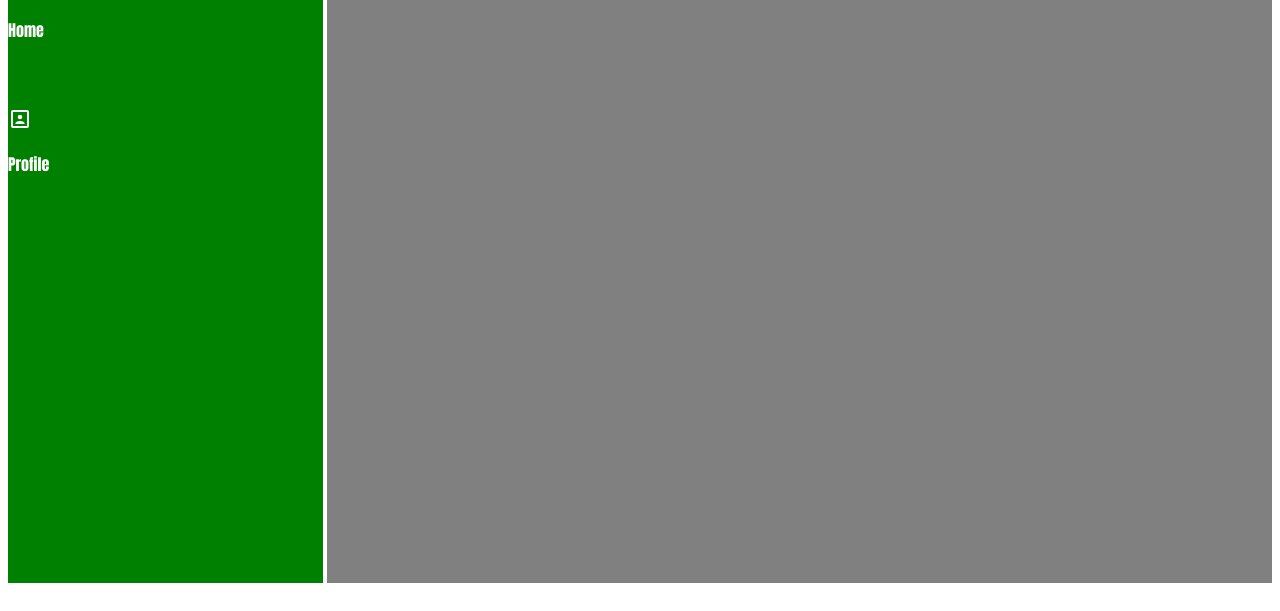
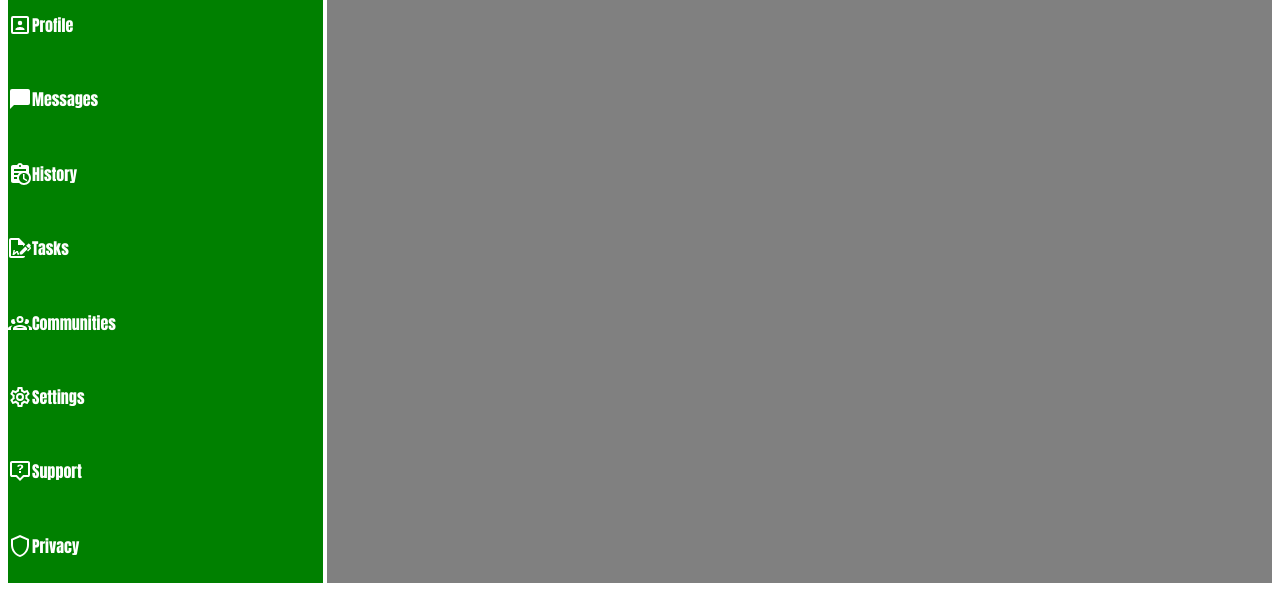
Before and after one commit to afoxbr/admin-dashboard, a plain HTML site: page index.html in a window 1280 px wide. Shown: the part 189-800 px from the top of the page. Drawn offline with Linux system fonts and the light colour scheme.

Commit message:
Fill sidebar

```diff
--- a/index.html
+++ b/index.html
@@ -48,13 +48,48 @@
                 </svg>
                 <p>Profile</p>
             </div>
-            <div class="side"></div>
-            <div class="side"></div>
-            <div class="side"></div>
-            <div class="side"></div>
-            <div class="side"></div>
-            <div class="side"></div>
-            <div class="side"></div>
+            <div class="side">
+                <svg style="width:24px;height:24px" viewBox="0 0 24 24">
+                    <path fill="currentColor" d="M20,2H4A2,2 0 0,0 2,4V22L6,18H20A2,2 0 0,0 22,16V4C22,2.89 21.1,2 20,2Z" />
+                </svg>
+                <p>Messages</p>
+            </div>
+            <div class="side">
+                <svg style="width:24px;height:24px" viewBox="0 0 24 24">
+                    <path fill="currentColor" d="M21 11.11V5C21 3.9 20.11 3 19 3H14.82C14.4 1.84 13.3 1 12 1S9.6 1.84 9.18 3H5C3.9 3 3 3.9 3 5V19C3 20.11 3.9 21 5 21H11.11C12.37 22.24 14.09 23 16 23C19.87 23 23 19.87 23 16C23 14.09 22.24 12.37 21 11.11M12 3C12.55 3 13 3.45 13 4S12.55 5 12 5 11 4.55 11 4 11.45 3 12 3M6 7H18V9H6V7M9.08 17H6V15H9.08C9.03 15.33 9 15.66 9 16S9.03 16.67 9.08 17M6 13V11H11.11C10.5 11.57 10.04 12.25 9.68 13H6M16 21C13.24 21 11 18.76 11 16S13.24 11 16 11 21 13.24 21 16 18.76 21 16 21M16.5 16.25L19.36 17.94L18.61 19.16L15 17V12H16.5V16.25Z" />
+                </svg>
+                <p>History</p>
+            </div>
+            <div class="side">
+                <svg style="width:24px;height:24px" viewBox="0 0 24 24">
+                    <path fill="currentColor" d="M19.7 12.9L14 18.6H11.7V16.3L17.4 10.6L19.7 12.9M23.1 12.1C23.1 12.4 22.8 12.7 22.5 13L20 15.5L19.1 14.6L21.7 12L21.1 11.4L20.4 12.1L18.1 9.8L20.3 7.7C20.5 7.5 20.9 7.5 21.2 7.7L22.6 9.1C22.8 9.3 22.8 9.7 22.6 10C22.4 10.2 22.2 10.4 22.2 10.6C22.2 10.8 22.4 11 22.6 11.2C22.9 11.5 23.2 11.8 23.1 12.1M3 20V4H10V9H15V10.5L17 8.5V8L11 2H3C1.9 2 1 2.9 1 4V20C1 21.1 1.9 22 3 22H15C16.1 22 17 21.1 17 20H3M11 17.1C10.8 17.1 10.6 17.2 10.5 17.2L10 15H8.5L6.4 16.7L7 14H5.5L4.5 19H6L8.9 16.4L9.5 18.7H10.5L11 18.6V17.1Z" />
+                </svg>
+                <p>Tasks</p>
+            </div>
+            <div class="side">
+                <svg style="width:24px;height:24px" viewBox="0 0 24 24">
+                    <path fill="currentColor" d="M12,5A3.5,3.5 0 0,0 8.5,8.5A3.5,3.5 0 0,0 12,12A3.5,3.5 0 0,0 15.5,8.5A3.5,3.5 0 0,0 12,5M12,7A1.5,1.5 0 0,1 13.5,8.5A1.5,1.5 0 0,1 12,10A1.5,1.5 0 0,1 10.5,8.5A1.5,1.5 0 0,1 12,7M5.5,8A2.5,2.5 0 0,0 3,10.5C3,11.44 3.53,12.25 4.29,12.68C4.65,12.88 5.06,13 5.5,13C5.94,13 6.35,12.88 6.71,12.68C7.08,12.47 7.39,12.17 7.62,11.81C6.89,10.86 6.5,9.7 6.5,8.5C6.5,8.41 6.5,8.31 6.5,8.22C6.2,8.08 5.86,8 5.5,8M18.5,8C18.14,8 17.8,8.08 17.5,8.22C17.5,8.31 17.5,8.41 17.5,8.5C17.5,9.7 17.11,10.86 16.38,11.81C16.5,12 16.63,12.15 16.78,12.3C16.94,12.45 17.1,12.58 17.29,12.68C17.65,12.88 18.06,13 18.5,13C18.94,13 19.35,12.88 19.71,12.68C20.47,12.25 21,11.44 21,10.5A2.5,2.5 0 0,0 18.5,8M12,14C9.66,14 5,15.17 5,17.5V19H19V17.5C19,15.17 14.34,14 12,14M4.71,14.55C2.78,14.78 0,15.76 0,17.5V19H3V17.07C3,16.06 3.69,15.22 4.71,14.55M19.29,14.55C20.31,15.22 21,16.06 21,17.07V19H24V17.5C24,15.76 21.22,14.78 19.29,14.55M12,16C13.53,16 15.24,16.5 16.23,17H7.77C8.76,16.5 10.47,16 12,16Z" />
+                </svg>
+                <p>Communities</p>
+            </div>
+            <div class="side">
+                <svg style="width:24px;height:24px" viewBox="0 0 24 24">
+                    <path fill="currentColor" d="M12,8A4,4 0 0,1 16,12A4,4 0 0,1 12,16A4,4 0 0,1 8,12A4,4 0 0,1 12,8M12,10A2,2 0 0,0 10,12A2,2 0 0,0 12,14A2,2 0 0,0 14,12A2,2 0 0,0 12,10M10,22C9.75,22 9.54,21.82 9.5,21.58L9.13,18.93C8.5,18.68 7.96,18.34 7.44,17.94L4.95,18.95C4.73,19.03 4.46,18.95 4.34,18.73L2.34,15.27C2.21,15.05 2.27,14.78 2.46,14.63L4.57,12.97L4.5,12L4.57,11L2.46,9.37C2.27,9.22 2.21,8.95 2.34,8.73L4.34,5.27C4.46,5.05 4.73,4.96 4.95,5.05L7.44,6.05C7.96,5.66 8.5,5.32 9.13,5.07L9.5,2.42C9.54,2.18 9.75,2 10,2H14C14.25,2 14.46,2.18 14.5,2.42L14.87,5.07C15.5,5.32 16.04,5.66 16.56,6.05L19.05,5.05C19.27,4.96 19.54,5.05 19.66,5.27L21.66,8.73C21.79,8.95 21.73,9.22 21.54,9.37L19.43,11L19.5,12L19.43,13L21.54,14.63C21.73,14.78 21.79,15.05 21.66,15.27L19.66,18.73C19.54,18.95 19.27,19.04 19.05,18.95L16.56,17.95C16.04,18.34 15.5,18.68 14.87,18.93L14.5,21.58C14.46,21.82 14.25,22 14,22H10M11.25,4L10.88,6.61C9.68,6.86 8.62,7.5 7.85,8.39L5.44,7.35L4.69,8.65L6.8,10.2C6.4,11.37 6.4,12.64 6.8,13.8L4.68,15.36L5.43,16.66L7.86,15.62C8.63,16.5 9.68,17.14 10.87,17.38L11.24,20H12.76L13.13,17.39C14.32,17.14 15.37,16.5 16.14,15.62L18.57,16.66L19.32,15.36L17.2,13.81C17.6,12.64 17.6,11.37 17.2,10.2L19.31,8.65L18.56,7.35L16.15,8.39C15.38,7.5 14.32,6.86 13.12,6.62L12.75,4H11.25Z" />
+                </svg>
+                <p>Settings</p>
+            </div>
+            <div class="side">
+                <svg style="width:24px;height:24px" viewBox="0 0 24 24">
+                    <path fill="currentColor" d="M20 2H4C3.47 2 2.96 2.21 2.59 2.59C2.21 2.96 2 3.47 2 4V16C2 16.53 2.21 17.04 2.59 17.41C2.96 17.79 3.47 18 4 18H8L12 22L16 18H20C20.53 18 21.04 17.79 21.41 17.41S22 16.53 22 16V4C22 3.47 21.79 2.96 21.41 2.59C21.04 2.21 20.53 2 20 2M4 16V4H20V16H15.17L12 19.17L8.83 16M10.05 6.04C10.59 5.68 11.3 5.5 12.19 5.5C13.13 5.5 13.88 5.71 14.42 6.12C14.96 6.54 15.23 7.1 15.23 7.8C15.23 8.24 15.08 8.63 14.79 9C14.5 9.36 14.12 9.64 13.66 9.85C13.4 10 13.23 10.15 13.14 10.32C13.05 10.5 13 10.72 13 11H11C11 10.5 11.1 10.16 11.29 9.92C11.5 9.68 11.84 9.4 12.36 9.08C12.62 8.94 12.83 8.76 13 8.54C13.14 8.33 13.22 8.08 13.22 7.8C13.22 7.5 13.13 7.28 12.95 7.11C12.77 6.93 12.5 6.85 12.19 6.85C11.92 6.85 11.7 6.92 11.5 7.06C11.34 7.2 11.24 7.41 11.24 7.69H9.27C9.22 7 9.5 6.4 10.05 6.04M11 14V12H13V14Z" />
+                </svg>
+                <p>Support</p>
+            </div>
+            <div class="side">
+                <svg style="width:24px;height:24px" viewBox="0 0 24 24">
+                    <path fill="currentColor" d="M21,11C21,16.55 17.16,21.74 12,23C6.84,21.74 3,16.55 3,11V5L12,1L21,5V11M12,21C15.75,20 19,15.54 19,11.22V6.3L12,3.18L5,6.3V11.22C5,15.54 8.25,20 12,21Z" />
+                </svg>
+                <p>Privacy</p>
+            </div>
         </div>
         <div class="mainBody"></div>
     </body>
--- a/style.css
+++ b/style.css
@@ -50,6 +50,12 @@ body {
     grid-row-end: 3;
 }
 
+.side {
+    display: flex;
+    flex-direction: row;
+    align-items: center;
+}
+
 .mainBody {
     display: grid;
     background-color: gray;
```
